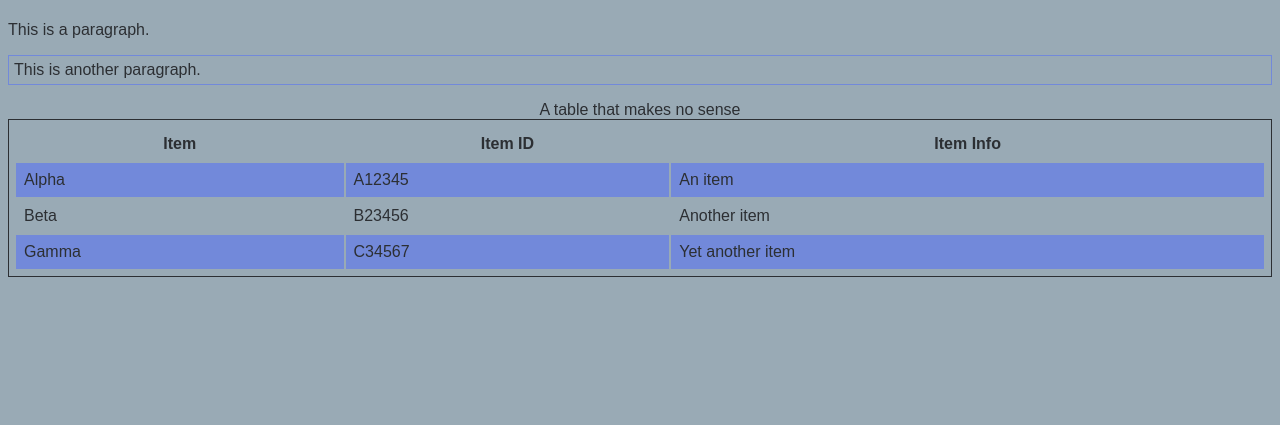
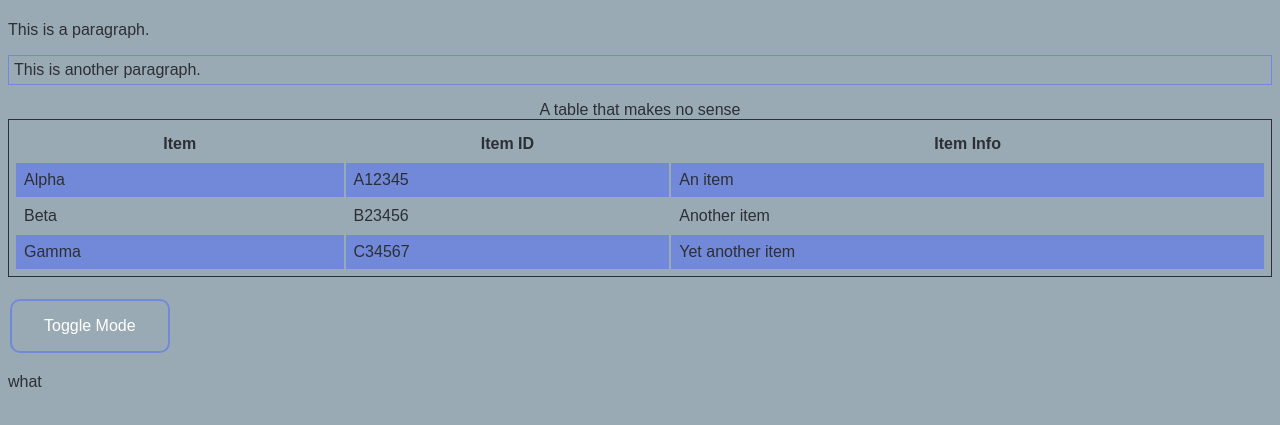
Before and after one commit to AlphaSolid/pages-test, a plain HTML site: page index.html in a window 1280 px wide. Shown: the part 59-484 px from the top of the page. Drawn offline with Linux system fonts and the light colour scheme.

Commit message:
Add files via upload

```diff
--- a/index.html
+++ b/index.html
@@ -3,12 +3,13 @@
 <head>
     <title>Web Title</title>
     <link rel="stylesheet" href="styles.css">
+    <script src="scripts.js"></script>
 </head>
 <body>
     <h1>Hello World!</h1>
     <p>This is a paragraph.</p>
-    <p class="border">This is another paragraph.</p>
-    <table class="border2">
+    <p class="border-b">This is another paragraph.</p>
+    <table class="border-d">
         <caption>A table that makes no sense</caption>
         <tr>
             <th>Item</th>
@@ -31,5 +32,8 @@
             <td>Yet another item</td>
         </tr>
     </table>
+    <br>
+    <button class="myButton" onclick="myMode('dark')" id="n95a">Toggle Mode</button>
+    <p id="thing">what</p>
 </body>
 </html>
--- /dev/null
+++ b/scripts.js
@@ -0,0 +1,13 @@
+function myMode(theme) {
+    if (theme == "light") {
+        document.body.style.backgroundColor = '#99aab5';
+        document.body.style.color = '#2c2f33';
+        document.getElementById("n95a").removeEventListener("click", myMode);
+        document.getElementById("n95a").addEventListener("click", function() {myMode('dark');});
+    } else if (theme == "dark") {
+        document.body.style.backgroundColor = '#2c2f33';
+        document.body.style.color = '#99aab5';
+        document.getElementById("n95a").removeEventListener("click", myMode);
+        document.getElementById("n95a").addEventListener("click", function() {myMode('light');});
+    } else {alert("No such theme: " + theme);}
+}
--- a/styles.css
+++ b/styles.css
@@ -1,26 +1,50 @@
 :root {
     --blurple: #7289da;
     --dark: #2c2f33;
+    --grey: #99aab5;
 }
 
 body {
     font-family: "Source Sans Pro", sans-serif;
-    background-color: #99aab5;
+    background-color: var(--grey);
     color: var(--dark);
 }
 
-.border {
+.border-b {
     border: 1px solid var(--blurple);
     padding: 5px;
 }
 
-.border2 {
+.border-d {
     border: 1px solid var(--dark);
     padding: 5px;
 }
 
-table {width:100%;}
+table {
+    width: 100%;
+}
 
-th, td {padding: 8px;}
+th, td {
+    padding: 8px;
+}
 
-tr:nth-child(even) {background-color: var(--blurple);}
+tr:nth-child(even) {
+    background-color: var(--blurple);
+}
+
+.myButton {
+    border-radius: 10px;
+    padding: 16px 32px;
+    display: inline-block;
+    font-size: 16px;
+    margin: 4px 2px;
+    transition-duration: 0.5s;
+    cursor: pointer;
+    background-color: rgba(114, 137, 218, 0.0);
+    border: 2px solid var(--blurple);
+    color: #fff;
+}
+
+.myButton:hover {
+    background-color: rgba(114, 137, 218, 1.0);
+}
```
